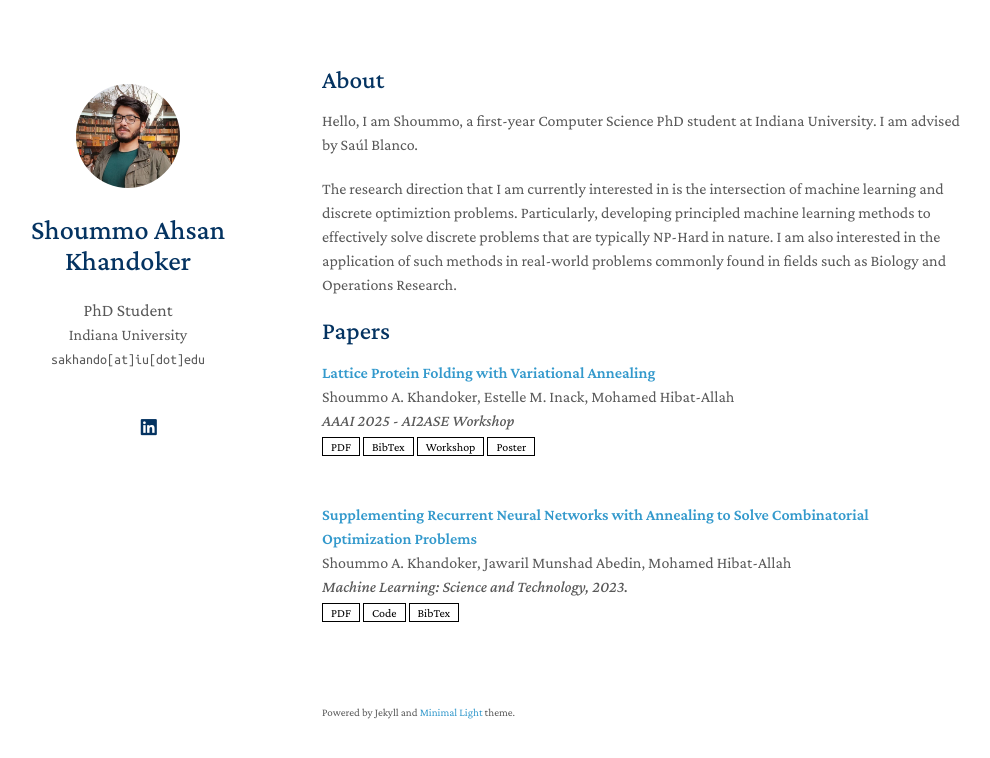
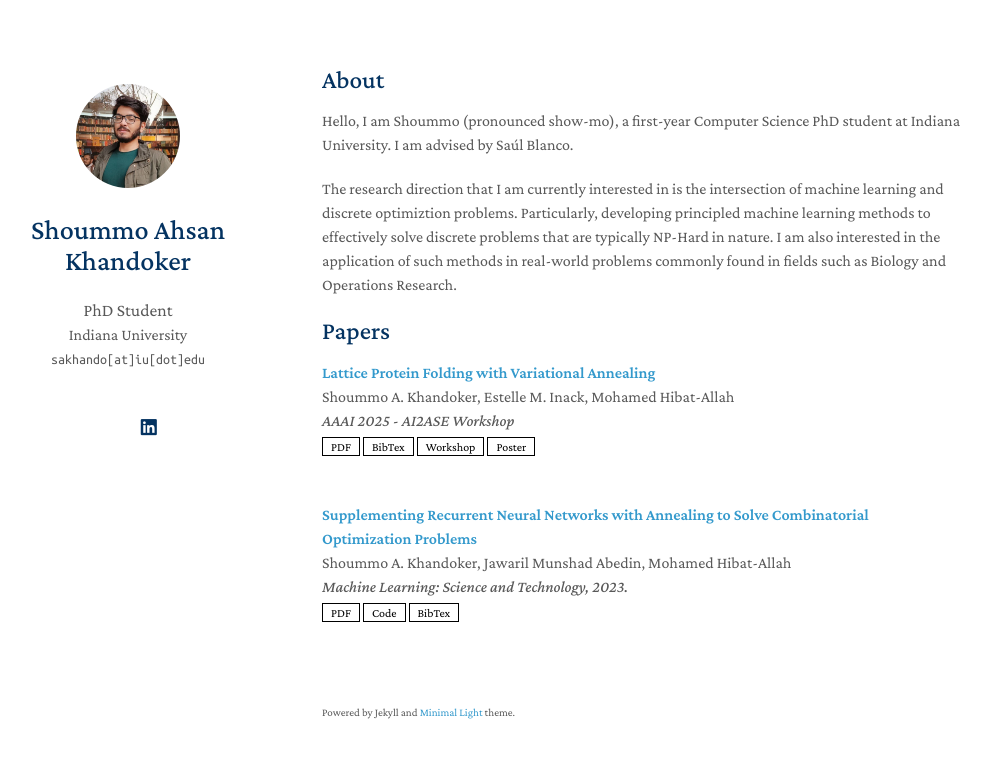
Before and after one commit to shoummoak/shoummoak.github.io, a Jekyll site: the page built from index.md, in a window 1280 px wide. Shown: the top 758 px of the page, without its empty margins (148-1138 px from the left). Built offline with Jekyll 4.4.1, drawn with Linux system fonts in a browser that asks for light colours; a style sheet for code colours, icons or effects is not loaded; our own code applies the rules of GitHub Pages for plain Markdown files.

Commit message:
Update index.md

```diff
--- a/index.md
+++ b/index.md
@@ -4,7 +4,7 @@ layout: homepage
 
 ## About
 
-Hello, I am Shoummo, a first-year Computer Science PhD student at Indiana University. I am advised by Saúl Blanco.
+Hello, I am Shoummo (pronounced show-mo), a first-year Computer Science PhD student at Indiana University. I am advised by Saúl Blanco.
 
 The research direction that I am currently interested in is the intersection of machine learning and discrete optimiztion problems. Particularly, developing principled machine learning methods to effectively solve discrete problems that are typically NP-Hard in nature. I am also interested in the application of such methods in real-world problems commonly found in fields such as Biology and Operations Research.
 
```
